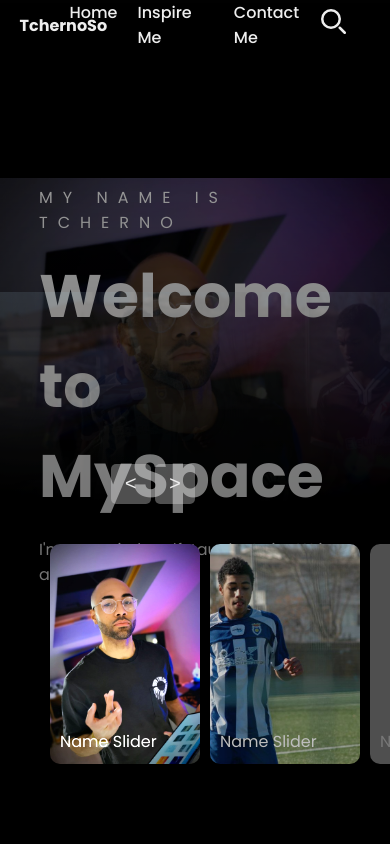
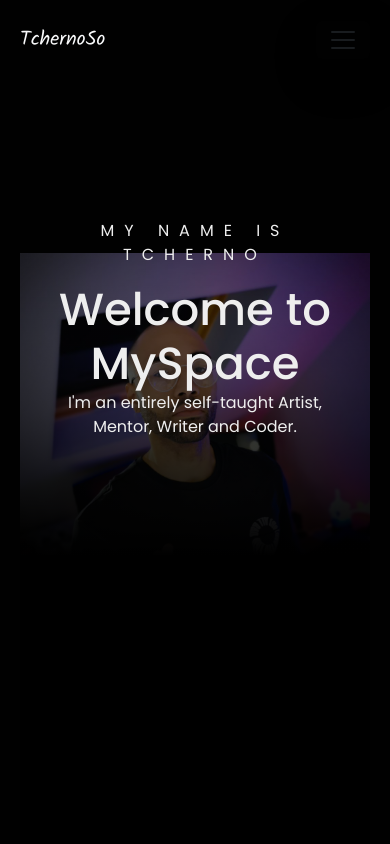
Before and after one commit to TchernoSo/portfolio, a plain HTML site: page index.html in a window 390 px wide. Shown: the top 844 px of the page. Drawn offline with nearby package versions, Linux system fonts and the light colour scheme; grey boxes are pictures that could not be loaded.

Commit message:
More chnages

```diff
--- a/app.js
+++ b/app.js
@@ -25,7 +25,7 @@
 // auto run slider
 let refreshInterval = setInterval(() => {
     next.click();
-}, 5000)
+}, 35000)
 function showSlider(){
     // remove item active old
     let itemActiveOld = document.querySelector('.slider .list .item.active');
@@ -41,7 +41,7 @@
     clearInterval(refreshInterval);
     refreshInterval = setInterval(() => {
         next.click();
-    }, 5000)
+    }, 35000)
 }
 
 // click thumbnail
--- a/index.html
+++ b/index.html
@@ -3,27 +3,46 @@
 <head>
     <meta charset="UTF-8">
     <meta name="viewport" content="width=device-width, initial-scale=1.0">
+    <link href="https://cdn.jsdelivr.net/npm/bootstrap@5.3.2/dist/css/bootstrap.min.css" rel="stylesheet">
+    <link rel="preconnect" href="https://fonts.googleapis.com">
+<link rel="preconnect" href="https://fonts.gstatic.com" crossorigin>
+<link href="https://fonts.googleapis.com/css2?family=Kalam&display=swap" rel="stylesheet">
     <title>Document</title>
+    <link rel="icon" type="image/jpeg" href="/image/icon2.avif" />
     <link rel="stylesheet" href="style.css">
 </head>
 <body>
         <!-- header -->
-    <header>
-        <div class="logo">TchernoSo</div>
-        <ul class="menu">
-            <li>Home</li>
-            <li>Inspire Me</li>
-            <li>Contact Me</li>
-        </ul>
-        <div class="search">
-            <svg aria-hidden="true" xmlns="http://www.w3.org/2000/svg" fill="none" viewBox="0 0 20 20">
-                <path stroke="currentColor" stroke-linecap="round" stroke-linejoin="round" stroke-width="2" d="m19 19-4-4m0-7A7 7 0 1 1 1 8a7 7 0 0 1 14 0Z"/>
-            </svg>
+
+
+        <nav
+        class="navbar navbar-expand-lg navbar-light rounded"
+
+      >
+        <a class="navbar-brand text-light lead" style="font-family: 'Kalam', cursive;" href="/index.html">TchernoSo</a>
+
+        <button class="navbar-toggler collapsed border-0 shadow-lg" type="button" data-toggle="collapse" data-target="#collapsingNavbar">
+            <span class="navbar-toggler-icon "></span>
+            <div class="close-icon py-1 fade-in text-light" style="font-size: x-large;">✖</div>
+        </button>
+
+        <div class="collapse navbar-collapse justify-content-end" id="collapsingNavbar">
+          <ul class="navbar-nav ml-auto">
+            <li class="nav-item active">
+              <a class="nav-link nav-text text-light" style="font-family: 'Kalam', cursive;" href="./inspire-me.html">Inspire Me</a>
+            </li>
+            <li class="nav-item">
+              <a class="nav-link nav-text text-light" style="font-family: 'Kalam', cursive;" href="#">About Me</a>
+            </li>
+            <li class="nav-item active">
+              <a class="nav-link nav-text text-light" style="font-family: 'Kalam', cursive;" href="/index.html">Contact Me</a>
+            </li>
+          </ul>
         </div>
-    </header>
+      </nav>
 
     <!-- slider -->
-
+    <div class="container">
     <div class="slider">
         <!-- list Items -->
         <div class="list">
@@ -31,9 +50,9 @@
                 <img src="image/IMG_0950.JPG">
                 <div class="content">
                     <p>My name is Tcherno</p>
-                    <h2>Welcome to MySpace</h2>
+                    <h2 style="font-size: 45px;">Welcome to MySpace</h2>
                     <p>
-                        I'm an entirely self-taught Artist, Writer and Coder.
+                        I'm an entirely self-taught Artist, Mentor, Writer and Coder.
                     </p>
                 </div>
             </div>
@@ -41,28 +60,39 @@
                 <img src="image/420575_308962925817918_268313000_n.jpg">
                 <div class="content">
                     <p>Sport</p>
-                    <h2>00's</h2>
+                    <h2>96's</h2>
                     <p>
-                        Born in the Netherlands, moved to Portugal at the age of two.<br> My mother remembers how I always carried the ball with me, refusing to leave it behind, as it was the only thing I brought from home. <br>I would spend hours kicking the ball against the wall and playing alone in the streets until I started to be surrounded by amazing friends, and a few years later I joined my first amateur football club. <br>Just 4 years later, I suffered an ACL injury, leading to surgery and six to eight months of recovery. This resulted in a decrease of my confidence and fitness, so I decided to take a break. (Never knew I'd come back!)
+                        At the age of two, I moved from the Netherlands to Portugal, with a deep passion for football.<br>
+
+I never left home without a ball, as it was the only thing I brought from home.<br>
+
+Growing up in Portugal, spending hours kicking the ball against the wall and playing alone in the streets, I eventually made amazing friends and joined my first amateur football club.<br>
+
+ <br>Just four years later, I experienced an ACL injury, which required surgery and six to eight months of recovery. This led to a decline in my confidence and fitness, prompting me to take a break. (I never imagined I would come back!)<br>
                     </p>
                 </div>
             </div>
             <div class="item">
                 <img src="image/IMG_9759.JPG">
                 <div class="content">
-                    <p>design</p>
-                    <h2>Slider 03</h2>
+                    <p>Art</p>
+                    <h2>2k16</h2>
                     <p>
-                        Lorem ipsum dolor sit amet consectetur adipisicing elit. Labore, neque?
-                        Lorem ipsum dolor sit amet consectetur adipisicing elit. Ipsum, ex.
+                        Honestly, if jobs didn't exist, we would all end up becoming artists.
+
+                        We all have an artistic side, but only a few can express it and follow it. The purpose of a human being is to positively impact the world every single day, and Art is one of our abilities to make this happen.<br> <br>
+
+                        Growing up in an environment of music and dance every day, later I decided to pursue the art of dancing. <br> <br>
+
+                        My life once again changed after leaving another home, quitting my job, selling all my belongings, and relocating to London, a city known for its vibrant art scene, creativity, and diversity, and the rest... is History!
                     </p>
                 </div>
             </div>
             <div class="item">
                 <img src="image/profile2.jpg">
                 <div class="content">
-                    <p>design</p>
-                    <h2>Slider 04</h2>
+                    <p>Writer</p>
+                    <h2>2k20</h2>
                     <p>
                         Lorem ipsum dolor sit amet consectetur adipisicing elit. Labore, neque?
                         Lorem ipsum dolor sit amet consectetur adipisicing elit. Ipsum, ex.
@@ -121,7 +151,10 @@
         </div>
     </div>
 
-
+</div>
+    <script src="https://code.jquery.com/jquery-3.5.1.slim.min.js"></script>
+    <script src="https://cdn.jsdelivr.net/npm/bootstrap@5.3.2/dist/js/bootstrap.bundle.min.js" integrity="sha384-C6RzsynM9kWDrMNeT87bh95OGNyZPhcTNXj1NW7RuBCsyN/o0jlpcV8Qyq46cDfL" crossorigin="anonymous"></script>
+    <script src="https://stackpath.bootstrapcdn.com/bootstrap/4.5.2/js/bootstrap.min.js"></script>
     <script src="app.js"></script>
 </body>
 </html>
--- a/style.css
+++ b/style.css
@@ -5,33 +5,64 @@
     background-color: #010101;
     color: #eee;
 }
-svg{
-    width: 25px;
+
+
+
+/* NavBAr  */
+
+.fade-in {
+    opacity: 0;
+    animation: fadeInAnimation 1s ease-in forwards;
+  }
+
+
+  @keyframes fadeInAnimation {
+    0% {
+      opacity: 0;
+    }
+    100% {
+      opacity: 1;
+    }
+  }
+
+  nav{
+    width: 70%;
+
 }
-header{
-    width: 1200px;
-    max-width: 90%;
-    margin: auto;
-    display: grid;
-    grid-template-columns: 50px 1fr 50px;
-    grid-template-rows: 50px;
-    justify-content: center;
-    align-items: center;
-    position: relative;
-    z-index: 100;
-}
-header .logo{
-    font-weight: bold;
-}
-header .menu{
-    padding: 0;
-    margin: 0;
-    list-style: none;
-    display: flex;
-    justify-content: center;
-    gap: 20px;
-    font-weight: 500;
-}
+
+.navbar-brand:hover {
+    text-shadow: 4px 4px 4px #00fad0;
+  }
+
+
+
+
+  /* hide close when burger shown */
+  .navbar-toggler.collapsed .close-icon {
+      display: none;
+
+  }
+
+  .navbar-toggler:not(.collapsed) .navbar-toggler-icon {
+      display: inline;
+
+
+  }
+
+  .container,
+    .navbar {
+     margin: 0 auto; /* Center align the container horizontally */
+      text-align: center; /* Center align the text within the container */
+      padding: 20px; /* Add some padding to the container */
+      position: relative;
+
+    }
+
+
+
+
+
+    /* End of NavBar  */
 /* css slider */
 .slider{
     height: 100vh;
@@ -63,9 +94,9 @@
 }
 .slider .list .item .content{
     position: absolute;
-    left: 10%;
+    left: 0%;
     top: 20%;
-    width: 500px;
+    width: 1000px;
     max-width: 80%;
     z-index: 1;
 }
@@ -104,7 +135,7 @@
 }
 .arrows{
     position: absolute;
-    top: 55%;
+    top: 75%;
     right: 50%;
     z-index: 100;
 }
@@ -114,7 +145,7 @@
     font-family: monospace;
     width: 40px;
     height: 40px;
-    border-radius: 5px;
+    border-radius: 20px;
     font-size: x-large;
     color: #eee;
     transition: .5s;
@@ -125,7 +156,7 @@
 }
 .thumbnail{
     position: absolute;
-    bottom: 50px;
+    bottom: -150px;
     z-index: 11;
     display: flex;
     gap: 10px;
@@ -153,7 +184,7 @@
     border-radius: 10px;
 }
 .thumbnail .item.active{
-    filter: brightness(1.5);
+    filter: brightness(1);
 }
 .thumbnail .item .content{
     position: absolute;
@@ -167,7 +198,23 @@
         font-size: 60px;
     }
     .arrows{
-        top: 55%;
-        right: 50%;
+        top: 100%;
+        right: 41%;
+    }
+
+    .thumbnail{
+        top:120%;
+    }
+    nav{
+        width: auto;
+
+    }
+    .slider .list .item .content{
+        position: absolute;
+        left: 10%;
+        top: 20%;
+        width: 500px;
+        max-width: 80%;
+        z-index: 1;
     }
 }
```
Also changed, not shown: image/icon2.avif (added).
